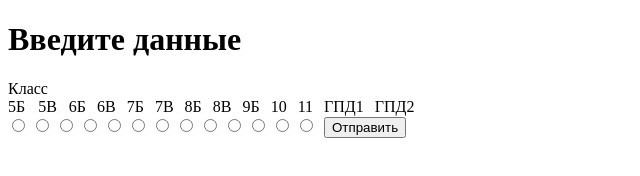
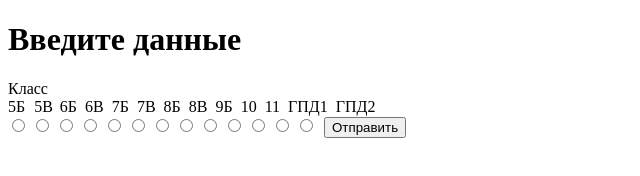
Before and after one commit to School18-dinner/dinner, a website: page index.html in a window 1280 px wide. Shown: the whole page, without its empty margins (0-640 px from the left). Drawn offline with Linux system fonts and the light colour scheme.

Commit message:
change margin

```diff
--- a/index.html
+++ b/index.html
@@ -9,18 +9,18 @@
     <form action="/register" method="post">
         <label>Класс</label><br>
         <label>5Б</label>
-        <label style="margin-left: 9px;"> 5В</label>
-        <label style="margin-left: 8px;"> 6Б</label>
-        <label style="margin-left: 7px;"> 6В</label>
-        <label style="margin-left: 7px;"> 7Б</label>
-        <label style="margin-left: 7px;"> 7В</label>
-        <label style="margin-left: 7px;"> 8Б</label>
-        <label style="margin-left: 7px;"> 8В</label>
-        <label style="margin-left: 7px;"> 9Б</label>
-        <label style="margin-left: 7px;"> 10</label>
-        <label style="margin-left: 7px;"> 11</label>
-        <label style="margin-left: 7px;"> ГПД1</label>
-        <label style="margin-left: 7px;"> ГПД2</label>
+        <label style="margin-left: 5px;"> 5В</label>
+        <label style="margin-left: 3px;"> 6Б</label>
+        <label style="margin-left: 4px;"> 6В</label>
+        <label style="margin-left: 4px;"> 7Б</label>
+        <label style="margin-left: 4px;"> 7В</label>
+        <label style="margin-left: 4px;"> 8Б</label>
+        <label style="margin-left: 4px;"> 8В</label>
+        <label style="margin-left: 4px;"> 9Б</label>
+        <label style="margin-left: 4px;"> 10</label>
+        <label style="margin-left: 4px;"> 11</label>
+        <label style="margin-left: 4px;"> ГПД1</label>
+        <label style="margin-left: 4px;"> ГПД2</label>
         <br>
         <input style="margin-left: 4px;" type="radio" name="5Б" id="R"/>
         <input style="margin-left: 4px;" type="radio" name="5В" id="R"/>
```
